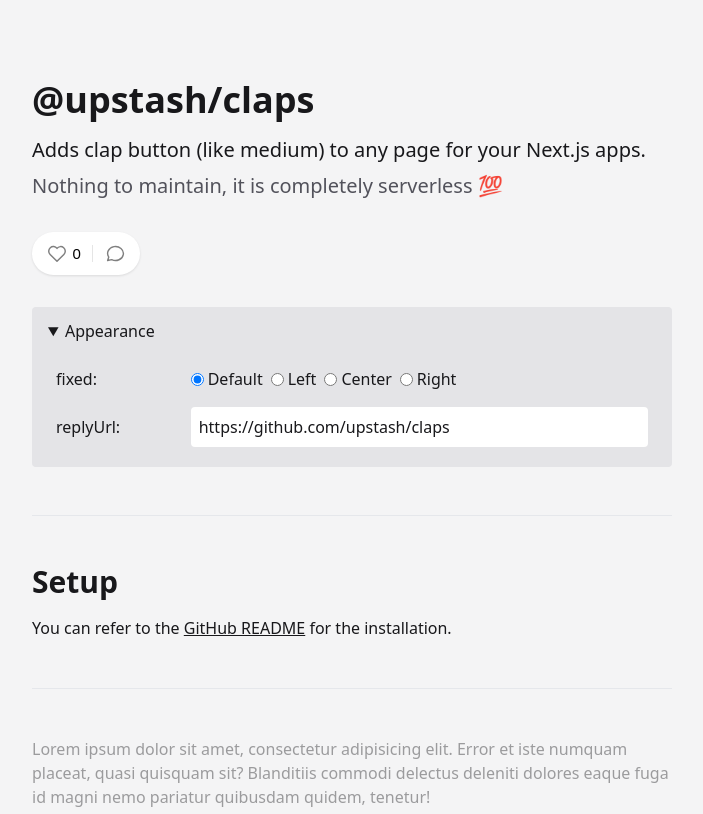
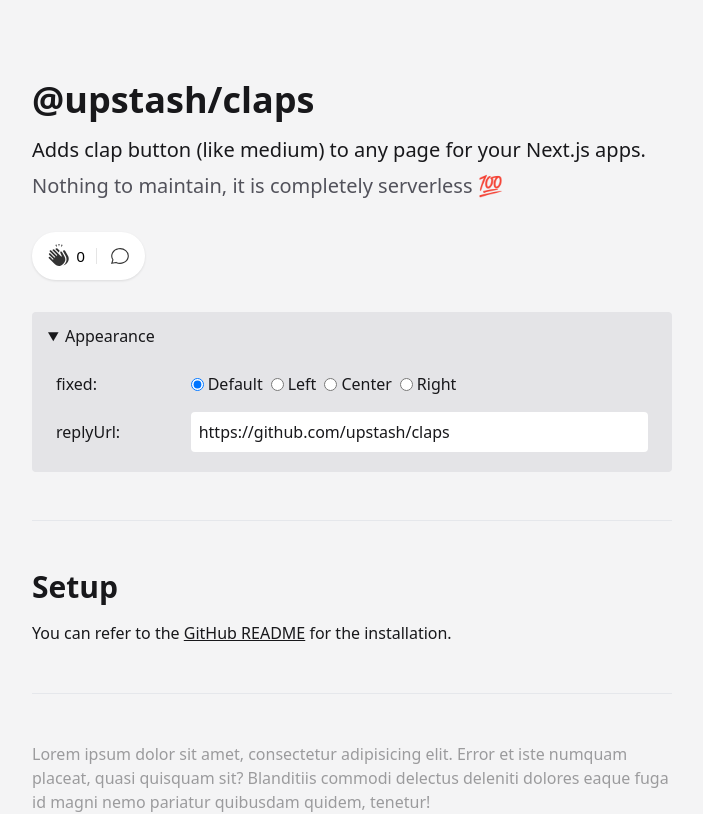
Before and after one commit to upstash/claps, a Next.js app: page / in a window 1280 px wide. Shown: the top 814 px of the page, without its empty margins (288-991 px from the left). Built offline with nearby package versions, Linux system fonts and the light colour scheme; no server answers.

Commit message:
fix clap icon

```diff
--- a/components/claps/claps.tsx
+++ b/components/claps/claps.tsx
@@ -1,7 +1,6 @@
 import React, { useCallback, useEffect, useState } from "react";
 import { debounce } from "lodash";
 import cx from "classnames";
-import Svg from "./svg";
 
 const REACTION_DURATION = 600;
 
@@ -134,13 +133,34 @@
           {iconClap ? (
             iconClap
           ) : (
-            <Svg
-              size={22}
-              aria-label="Clap Icon"
-              style={{ marginTop: "-.1em" }}
+            <svg
+              width="26"
+              height="26"
+              viewBox="0 0 24 24"
+              aria-label="clap"
+              fill="currentColor"
             >
-              <path d="M19.5 13.572l-7.5 7.428l-7.5 -7.428m0 0a5 5 0 1 1 7.5 -6.566a5 5 0 1 1 7.5 6.572" />
-            </Svg>
+              {!data.userScore ? (
+                <>
+                  <path
+                    fillRule="evenodd"
+                    clipRule="evenodd"
+                    d="M11.37.83L12 3.28l.63-2.45h-1.26zM15.42 1.84l-1.18-.39-.34 2.5 1.52-2.1zM9.76 1.45l-1.19.4 1.53 2.1-.34-2.5zM20.25 11.84l-2.5-4.4a1.42 1.42 0 0 0-.93-.64.96.96 0 0 0-.75.18c-.25.19-.4.42-.45.7l.05.05 2.35 4.13c1.62 2.95 1.1 5.78-1.52 8.4l-.46.41c1-.13 1.93-.6 2.78-1.45 2.7-2.7 2.51-5.59 1.43-7.38zM12.07 9.01c-.13-.69.08-1.3.57-1.77l-2.06-2.07a1.12 1.12 0 0 0-1.56 0c-.15.15-.22.34-.27.53L12.07 9z"
+                  />
+                  <path
+                    fillRule="evenodd"
+                    clipRule="evenodd"
+                    d="M14.74 8.3a1.13 1.13 0 0 0-.73-.5.67.67 0 0 0-.53.13c-.15.12-.59.46-.2 1.3l1.18 2.5a.45.45 0 0 1-.23.76.44.44 0 0 1-.48-.25L7.6 6.11a.82.82 0 1 0-1.15 1.15l3.64 3.64a.45.45 0 1 1-.63.63L5.83 7.9 4.8 6.86a.82.82 0 0 0-1.33.9c.04.1.1.18.18.26l1.02 1.03 3.65 3.64a.44.44 0 0 1-.15.73.44.44 0 0 1-.48-.1L4.05 9.68a.82.82 0 0 0-1.4.57.81.81 0 0 0 .24.58l1.53 1.54 2.3 2.28a.45.45 0 0 1-.64.63L3.8 13a.81.81 0 0 0-1.39.57c0 .22.09.43.24.58l4.4 4.4c2.8 2.8 5.5 4.12 8.68.94 2.27-2.28 2.71-4.6 1.34-7.1l-2.32-4.08z"
+                  />
+                </>
+              ) : (
+                <path
+                  fillRule="evenodd"
+                  clipRule="evenodd"
+                  d="M11.37.83L12 3.28l.63-2.45h-1.26zM13.92 3.95l1.52-2.1-1.18-.4-.34 2.5zM8.59 1.84l1.52 2.11-.34-2.5-1.18.4zM18.52 18.92a4.23 4.23 0 0 1-2.62 1.33l.41-.37c2.39-2.4 2.86-4.95 1.4-7.63l-.91-1.6-.8-1.67c-.25-.56-.19-.98.21-1.29a.7.7 0 0 1 .55-.13c.28.05.54.23.72.5l2.37 4.16c.97 1.62 1.14 4.23-1.33 6.7zm-11-.44l-4.15-4.15a.83.83 0 0 1 1.17-1.17l2.16 2.16a.37.37 0 0 0 .51-.52l-2.15-2.16L3.6 11.2a.83.83 0 0 1 1.17-1.17l3.43 3.44a.36.36 0 0 0 .52 0 .36.36 0 0 0 0-.52L5.29 9.51l-.97-.97a.83.83 0 0 1 0-1.16.84.84 0 0 1 1.17 0l.97.97 3.44 3.43a.36.36 0 0 0 .51 0 .37.37 0 0 0 0-.52L6.98 7.83a.82.82 0 0 1-.18-.9.82.82 0 0 1 .76-.51c.22 0 .43.09.58.24l5.8 5.79a.37.37 0 0 0 .58-.42L13.4 9.67c-.26-.56-.2-.98.2-1.29a.7.7 0 0 1 .55-.13c.28.05.55.23.73.5l2.2 3.86c1.3 2.38.87 4.59-1.29 6.75a4.65 4.65 0 0 1-4.19 1.37 7.73 7.73 0 0 1-4.07-2.25zm3.23-12.5l2.12 2.11c-.41.5-.47 1.17-.13 1.9l.22.46-3.52-3.53a.81.81 0 0 1-.1-.36c0-.23.09-.43.24-.59a.85.85 0 0 1 1.17 0zm7.36 1.7a1.86 1.86 0 0 0-1.23-.84 1.44 1.44 0 0 0-1.12.27c-.3.24-.5.55-.58.89-.25-.25-.57-.4-.91-.47-.28-.04-.56 0-.82.1l-2.18-2.18a1.56 1.56 0 0 0-2.2 0c-.2.2-.33.44-.4.7a1.56 1.56 0 0 0-2.63.75 1.6 1.6 0 0 0-2.23-.04 1.56 1.56 0 0 0 0 2.2c-.24.1-.5.24-.72.45a1.56 1.56 0 0 0 0 2.2l.52.52a1.56 1.56 0 0 0-.75 2.61L7 19a8.46 8.46 0 0 0 4.48 2.45 5.18 5.18 0 0 0 3.36-.5 4.89 4.89 0 0 0 4.2-1.51c2.75-2.77 2.54-5.74 1.43-7.59L18.1 7.68z"
+                />
+              )}
+            </svg>
           )}
 
           {ready && (
@@ -166,9 +186,19 @@
               {iconReply ? (
                 iconReply
               ) : (
-                <Svg aria-label="Reply Icon">
+                <svg
+                  xmlns="http://www.w3.org/2000/svg"
+                  fill="none"
+                  stroke="currentColor"
+                  strokeWidth="1.2"
+                  strokeLinecap="round"
+                  strokeLinejoin="round"
+                  viewBox="0 0 24 24"
+                  width="22"
+                  height="22"
+                >
                   <path d="M3 20l1.3 -3.9a9 8 0 1 1 3.4 2.9l-4.7 1" />
-                </Svg>
+                </svg>
               )}
               {replyCount && (
                 <span className="claps-button-text">{replyCount}</span>
--- a/components/claps/style.css
+++ b/components/claps/style.css
@@ -1,5 +1,4 @@
 .claps-root {
-  --clap-like: #ff3b61;
   --animate-duration: 600ms;
 
   -webkit-text-size-adjust: 100%;
@@ -100,7 +99,7 @@
 }
 
 .claps-button svg {
-  color: rgb(0 0 0 / 50%);
+  color: rgb(0 0 0 / 80%);
 }
 
 .claps-button:hover svg {
@@ -108,8 +107,7 @@
 }
 
 .claps-button-clap.clapped svg {
-  color: var(--clap-like);
-  fill: currentColor;
+  color: rgb(0 0 0 / 100%);
 }
 
 /* https://github.com/animate-css/animate.css */
--- a/components/claps/svg.tsx
+++ /dev/null
@@ -1,25 +0,0 @@
-import React from "react";
-
-export interface ISVGProps extends React.SVGProps<SVGSVGElement> {
-  size?: number | string;
-}
-
-// https://tablericons.com/
-export default function Svg({ size = 21, children, ...props }: ISVGProps) {
-  return (
-    <svg
-      xmlns="http://www.w3.org/2000/svg"
-      fill="none"
-      stroke="currentColor"
-      strokeWidth="1.6"
-      strokeLinecap="round"
-      strokeLinejoin="round"
-      viewBox="0 0 24 24"
-      width={size}
-      height={size}
-      {...props}
-    >
-      {children}
-    </svg>
-  );
-}
```
